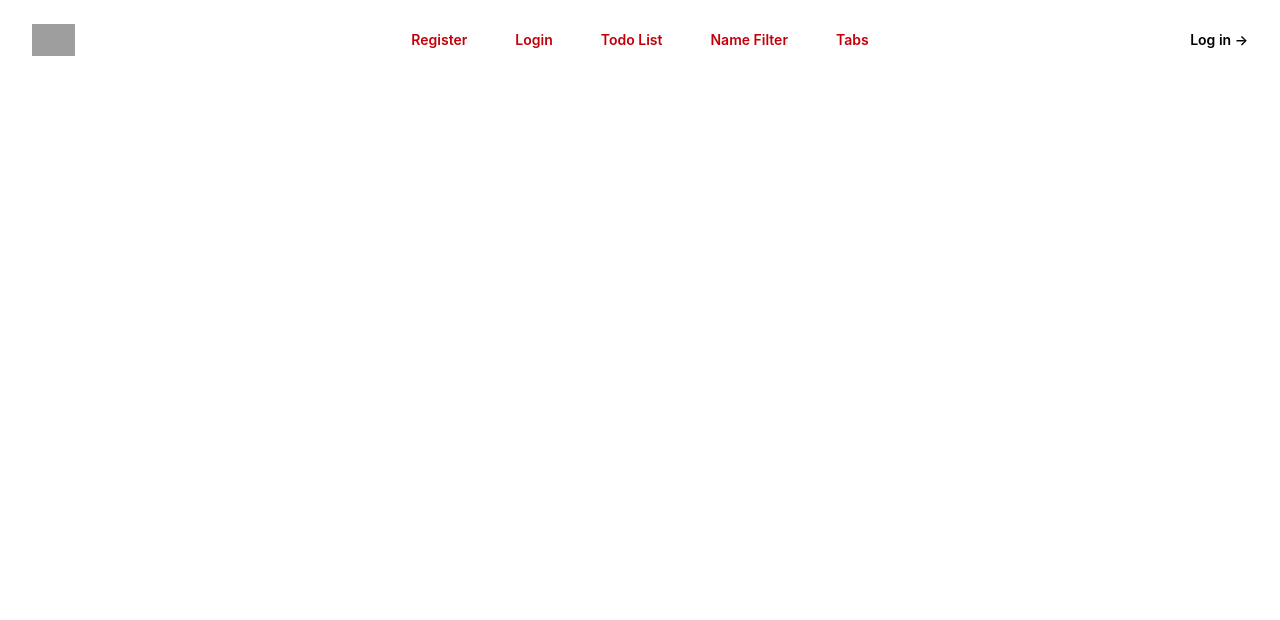
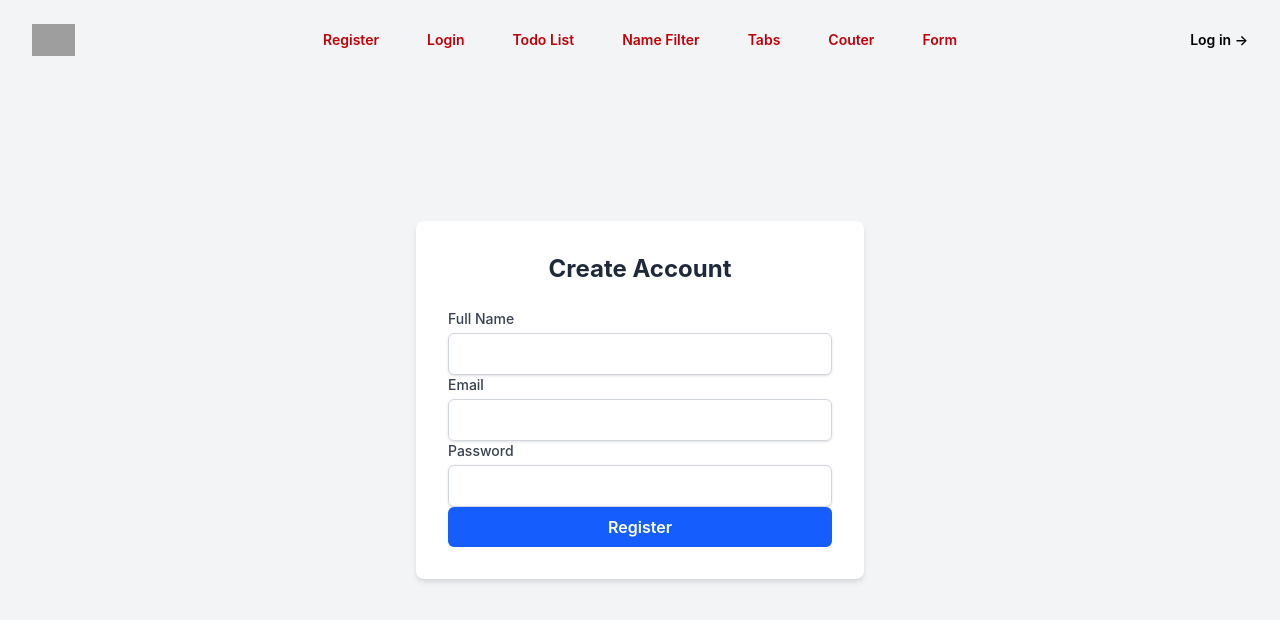
Before and after one commit to Milen03/Login, a React (Vite) app: page /Form in a window 1280 px wide. Shown: the top 620 px of the page. Built offline with nearby package versions, Linux system fonts and the light colour scheme; grey boxes are pictures that could not be loaded; the HTML template or start-up script is replaced by a standard one.

Commit message:
Controlet Components

```diff
--- a/src/App.jsx
+++ b/src/App.jsx
@@ -8,6 +8,8 @@ import TodoList from './components/TodoList'
 import NameFilter from './components/NameFilter'
 import Tabs from './components/Tabs'
 import Home from './components/Home'
+import Couter from './components/Couter'
+import Form from './components/Form'
 
 function App() {
 
@@ -22,6 +24,8 @@ function App() {
      <Route path='/todoList' element={<TodoList/>}/>
      <Route path='/nameFilter' element={<NameFilter/>}/>
      <Route path='/Tabs' element={<Tabs />} />
+     <Route path='/Couter' element={<Couter/>}/>
+     <Route path='/Form' element={<Form/>}/>
     </Routes>
 
     </>
--- /dev/null
+++ b/src/components/Couter.jsx
@@ -0,0 +1,56 @@
+import { useState } from "react"
+
+export default function Couter() {
+    const [coute, setCount] = useState(0)
+
+    const innreceHandler = () => {
+        if (coute < 10) {
+            setCount(c => c + 1)
+        }
+    }
+
+    const degreHandler = () => {
+        if (coute > 0) {
+            setCount(c => c - 1)
+        }
+    }
+
+
+
+    return (
+        <>
+            <div className="min-h-screen bg-gray-700 flex items-center justify-center p-4">
+                <div className="w-full max-w-md bg-gray-800 rounded-2xl shadow-xl p-6">
+
+                    {/* Title */}
+                    <h1 className="text-2xl font-bold text-white mb-4 text-center">
+                        Couter
+                    </h1>
+                    <h2 className="text-2xl font-bold text-white mb-4 text-center">
+                        {coute}
+                    </h2>
+                    <div className="flex justify-center items-center gap-4">
+                        <button
+                            className="bg-blue-500 px-4 py-2 rounded-lg text-white hover:bg-blue-400 transition"
+                            onClick={innreceHandler}>
+                            +
+                        </button>
+                        <button
+                            className="bg-blue-500 px-4 py-2 rounded-lg text-white hover:bg-blue-400 transition"
+                            onClick={degreHandler}>
+                            -
+                        </button>
+                    </div>
+                    {coute === 10 && (
+                        <p className="text-amber-400 font-medium animate-bounce">Достигнахте лимита от {coute}!</p>
+                    )}
+
+                    {coute === 0 && (
+                        <p className="text-gray-400 text-sm italic">Броячът е на нула.</p>
+                    )}
+                </div>
+            </div>
+
+        </>
+    )
+}
--- /dev/null
+++ b/src/components/Form.jsx
@@ -0,0 +1,64 @@
+import { useState } from "react"
+
+export default function Form(){
+
+    const [form,setForm] = useState({
+        fullName: "",
+        email: "",
+        password: "",
+    })
+
+    const handlerChange = (e) =>{
+        setForm({
+            ...form,
+            [e.target.name]:e.target.value
+        })
+    }
+
+    const handlerSubmite = (e) =>{
+        e.preventDefault()
+        console.log(form);
+
+    }
+
+
+    return(<>
+    <div className="flex min-h-screen items-center justify-center bg-gray-100 p-4">
+      <div className="w-full max-w-md rounded-lg bg-white p-8 shadow-md">
+        <h2 className="mb-6 text-center text-2xl font-bold text-gray-800">Create Account</h2>
+    <form onSubmit={handlerSubmite}>
+        <label className="block text-sm font-medium text-gray-700">Full Name</label>
+        <input
+        name="fullName"
+        value={form.fullName}
+        onChange={handlerChange}
+        className="mt-1 w-full rounded-md border border-gray-300 px-3 py-2 shadow-sm focus:border-blue-500 focus:outline-none focus:ring-1 focus:ring-blue-500"
+        type="text" />
+
+        <label className="block text-sm font-medium text-gray-700">Email</label>
+        <input
+        name="email"
+        value={form.email}
+        onChange={handlerChange}
+        className="mt-1 w-full rounded-md border border-gray-300 px-3 py-2 shadow-sm focus:border-blue-500 focus:outline-none focus:ring-1 focus:ring-blue-500"
+        type="email" />
+
+        <label className="block text-sm font-medium text-gray-700">Password</label>
+        <input
+        name="password"
+        value={form.password}
+        onChange={handlerChange}
+        className="mt-1 w-full rounded-md border border-gray-300 px-3 py-2 shadow-sm focus:border-blue-500 focus:outline-none focus:ring-1 focus:ring-blue-500"
+        type="password" />
+
+         <button
+            type="submit"
+            className="w-full rounded-md bg-blue-600 py-2 text-white font-semibold hover:bg-blue-700 transition-colors"
+          >
+            Register
+          </button>
+    </form>
+    </div>
+    </div>
+    </>)
+}
--- a/src/components/Nav.jsx
+++ b/src/components/Nav.jsx
@@ -8,7 +8,9 @@ const navigation = [
   { name: 'Login', href: '/login' },
   {name: 'Todo List', href: '/todoList'},
   {name:'Name Filter',href:'/nameFilter'},
-  {name:'Tabs',href:'/tabs'}
+  {name:'Tabs',href:'/tabs'},
+  {name:'Couter',href:"/Couter"},
+  {name:'Form',href:'/form'}
 ]
 
 export default function Nav() {
--- a/src/components/Tabs.jsx
+++ b/src/components/Tabs.jsx
@@ -10,6 +10,7 @@ export default function Tabs() {
                 { id: 2, title: "Controlled VS Uncontrolled", content: "Controlled components са такива, при които form данните се управляват от React state. Стойността на input-а идва от state и се обновява чрез onChange handler.Uncontrolled components използват директно DOM-а за съхранение на стойности, като обикновено се достъпват чрез ref.Controlled компонентите дават повече контрол и са по-предпочитани, защото позволяват лесна валидация и управление на формата." },
                 { id: 3, title: "useEffect", content: "useEffect е hook в React, който се използва за странични ефекти като fetch заявки, работа с DOM или subscriptions.Той се изпълнява след render на компонента.Dependency array определя кога ще се изпълни: ако е празен [] → изпълнява се само при mountако има стойности → се изпълнява при промяна на тези стойностиако няма dependency array → се изпълнява при всеки renderМоже да върне cleanup функция, която се изпълнява при unmount или преди следващия effect." },
                 {id:4,title:'Key',content:'Key е специален prop в React, който се използва за идентифициране на елементи в списъци.Той помага на React при процеса на reconciliation да разбере кои елементи са променени, добавени или премахнати.Key трябва да е уникален за всеки елемент, за да може React да оптимизира render-а и да избегне грешки.'},
+                {id:5,title:'useMemo and useCallback',content:'useMemo се използва за запазване на изчислена стойност, за да не се пресмята отново при всеки render.useCallback се използва за запазване на функция, за да не се създава наново при всеки render.'}
             ];
 
     return (
```
